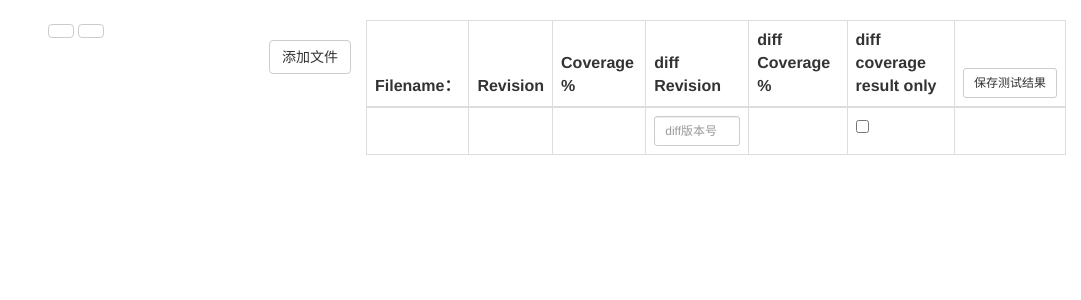
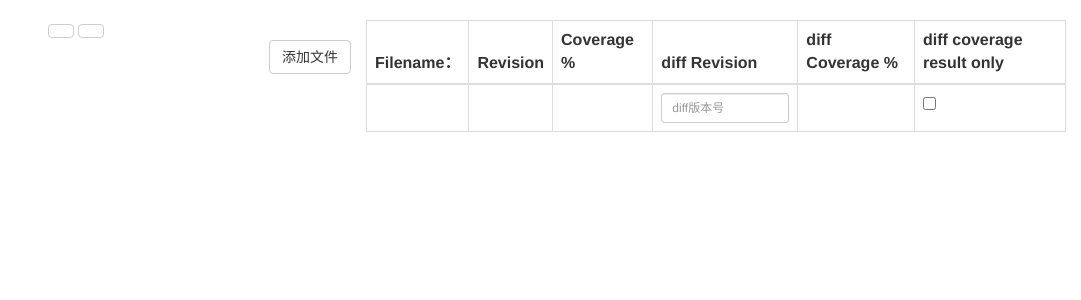
Before and after one commit to p1o2p3u1/bus_station, a Flask app: page / in a window 1280 px wide. Shown: the part 51-351 px from the top of the page, without its empty margins (199-1280 px from the left). Run offline with Flask 2, Linux system fonts and the light colour scheme; the visitor is signed in with stand-in values (Sample User, id 1); some libraries are stand-ins or nearby versions.

Commit message:
remove unused code

```diff
--- a/templates/index.html
+++ b/templates/index.html
@@ -10,7 +10,6 @@
     <link href="static/syntaxhighlighter/styles/shCoreDefault.css" rel="stylesheet">
     <link href="static/css/jquery.treegrid.css" rel="stylesheet">
     <link href="http://hs.nie.netease.com/static/admin/assets/font-awesome/css/font-awesome.css" rel="stylesheet">
-    <link href="static/css/chosen.min.css" rel="stylesheet">
     <link href="static/css/index.css" rel="stylesheet">
 	</head>
   <body>
@@ -96,7 +95,6 @@
                       <th>diff Revision</th>
                       <th>diff Coverage %</th>
                       <th>diff coverage result only</th>
-                      <th><button class="btn btn-default btn-sm" id="btn-save-report">保存测试结果</button></th>
                     </tr>
                   </thead>
                   <tbody>
@@ -111,7 +109,6 @@
                       <td>
                         <input type="checkbox" id="chk-show-diff">
                       </td>
-                      <td></td>
                     </tr>
                   </tbody>
                 </table>
@@ -153,7 +150,6 @@
     <script type="text/javascript" src="static/syntaxhighlighter/scripts/shCore.js"></script>
     <script type="text/javascript" src="static/syntaxhighlighter/scripts/shBrushPython.js"></script>
     <script type="text/javascript" src="static/js/jquery.treegrid.min.js"></script>
-    <script type="text/javascript" src="static/js/chosen.jquery.min.js"></script>
     <script type="text/javascript" src="static/js/index.js"></script>
   </body>
 </html>
```
